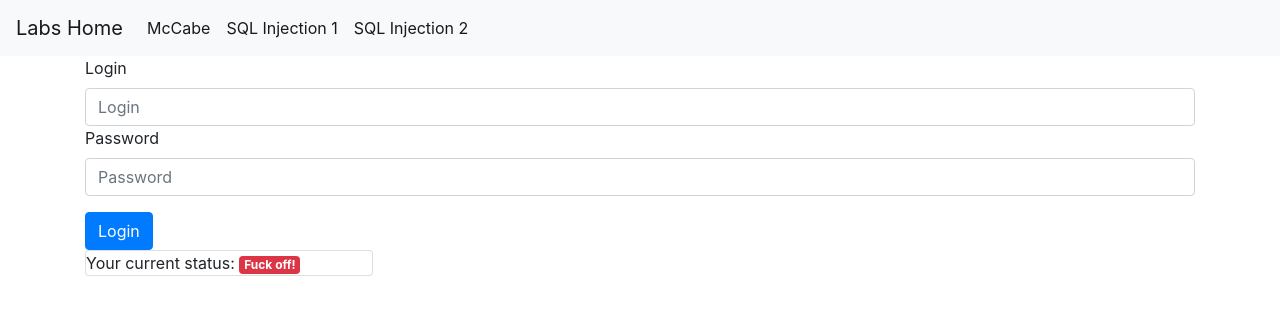
After one commit to zaomatchbox/OKPO, a Flask app: page /sql2 in a window 1280 px wide. The commit adds this page. Shown: the top 315 px of the page. Run offline with Flask 2, Linux system fonts and the light colour scheme; some libraries are stand-ins or nearby versions.

Commit message:
added md5 escape sql injection

```diff
--- a/labs/chiselko6/app.py
+++ b/labs/chiselko6/app.py
@@ -1,6 +1,7 @@
 from flask import Flask, request, render_template
 from .mccabe.src.mccabe import run_ast, run_viz
-from .sql_injection.sql1 import search
+from .sql_injection.sql1 import search as search1
+from .sql_injection.sql2 import search as search2
 import json
 
 app = Flask(__name__)
@@ -46,10 +47,23 @@ def mccabe():
 def sql_first():
     if request.method == 'GET':
         context = {
-            'results': search(),
+            'results': search1(),
         }
     else:
         context = {
-            'results': search(request.form['q'])
+            'results': search1(request.form['q'])
         }
     return render_template('sql/1.html', **context)
+
+
+@app.route('/sql2', methods=['GET', 'POST'])
+def sql_second():
+    if request.method == 'GET':
+        context = {
+            'status': False,
+        }
+    else:
+        context = {
+            'status': search2(request.form['login'], request.form['password'])
+        }
+    return render_template('sql/2.html', **context)
--- a/labs/chiselko6/templates/index.html
+++ b/labs/chiselko6/templates/index.html
@@ -18,6 +18,9 @@
           <li class="nav-item active">
             <a class="nav-link" href="/sql1">SQL Injection 1</a>
           </li>
+          <li class="nav-item active">
+            <a class="nav-link" href="/sql2">SQL Injection 2</a>
+          </li>
         </ul>
       </div>
     </nav>
--- /dev/null
+++ b/labs/chiselko6/templates/sql/2.html
@@ -0,0 +1,22 @@
+{% extends "index.html" %}
+{% block title %}SQL Injection 2{% endblock %}
+{% block content %}
+<form method="POST">
+  <div class="form-group">
+    <label for="login">Login</label>
+    <input type="text" name="login" class="form-control" id="login" aria-describedby="login" placeholder="Login">
+    <label for="password">Password</label>
+    <input type="text" name="password" class="form-control" id="password" aria-describedby="password" placeholder="Password">
+  </div>
+  <button type="submit" class="btn btn-primary">Login</button>
+</form>
+<div class="card" style="width: 18rem;">
+  <span>Your current status:
+    {% if status %}
+    <span class="badge badge-success">Welcome!</span>
+    {% else %}
+    <span class="badge badge-danger">Fuck off!</span>
+    {% endif %}
+  </span>
+</div>
+{% endblock %}
```
Also changed, not shown: labs/chiselko6/sql_injection/sql2.py (added, +15 -0 lines).
